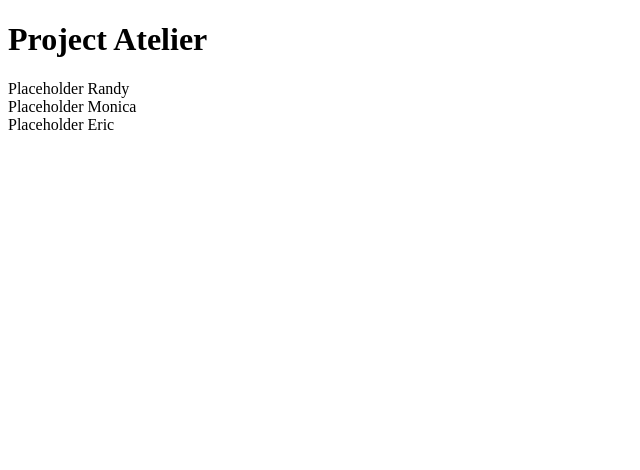
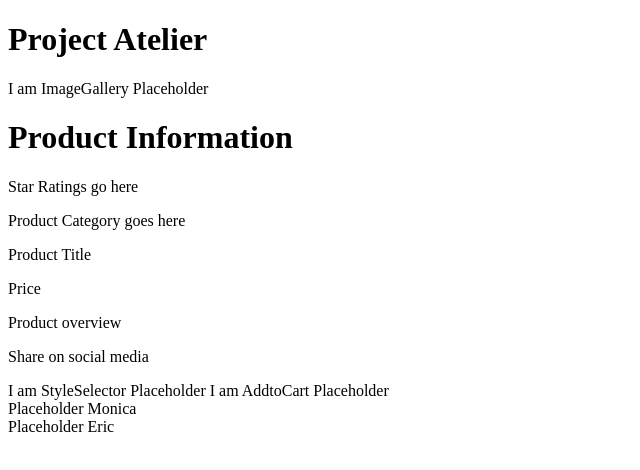
Before and after one commit to animalStyleFries/FrontEndCapstone-EcommercePage, a React app: page / in a window 1280 px wide. Shown: the top 470 px of the page, without its empty margins (0-640 px from the left). Built offline with nearby package versions, Linux system fonts and the light colour scheme; the HTML template or start-up script is replaced by a standard one.

Commit message:
Added style, axios and jest Completed my basic skeleton Wrote 1st jest test

```diff
--- /dev/null
+++ b/babel.config.js
@@ -0,0 +1,6 @@
+module.exports = {
+  presets: [
+    '@babel/preset-env',
+    ['@babel/preset-react', { runtime: 'automatic' }],
+  ],
+};
--- /dev/null
+++ b/src/Main/WidgetRandy/Components/AddtoCart.jsx
@@ -0,0 +1,7 @@
+import React from 'react'
+
+const AddtoCart = (props) => {
+  return (<>I am AddtoCart Placeholder </>)
+}
+
+export default AddtoCart
--- /dev/null
+++ b/src/Main/WidgetRandy/Components/ImageGallery.jsx
@@ -0,0 +1,7 @@
+import React from 'react'
+
+const ImageGallery = (props) => {
+  return (<>I am ImageGallery Placeholder </>)
+}
+
+export default ImageGallery
--- /dev/null
+++ b/src/Main/WidgetRandy/Components/ProductInformation.jsx
@@ -0,0 +1,22 @@
+import React from 'react'
+import axios from 'axios'
+
+//probably need to do some get request here to populate fields
+
+// p.s. not every component needs an import
+
+const ProductInformation = (props) => {
+  return (
+    <div>
+      <h1>Product Information</h1>
+      <p>Star Ratings go here</p>
+      <p>Product Category goes here</p>
+      <p>Product Title</p>
+      <p>Price</p>
+      <p>Product overview</p>
+      <p>Share on social media</p>
+    </div>
+  )
+}
+
+export default ProductInformation
--- /dev/null
+++ b/src/Main/WidgetRandy/Components/StyleSelector.jsx
@@ -0,0 +1,7 @@
+import React from 'react'
+
+const StyleSelector = (props) => {
+  return (<>I am StyleSelector Placeholder </>)
+}
+
+export default StyleSelector
--- a/src/Main/WidgetRandy/main.jsx
+++ b/src/Main/WidgetRandy/main.jsx
@@ -1,8 +1,24 @@
 import React from 'react'
+import styled from 'styled-components'
+import ImageGallery from './Components/ImageGallery.jsx'
+import ProductInformation from './Components/ProductInformation.jsx'
+import StyleSelector from './Components/StyleSelector.jsx'
+import AddtoCart from './Components/AddtoCart.jsx'
+
+// const Title = styled.h1`
+//   font-size: 1.5em;
+//   text-align: center;
+//   color: palevioletred;
+// `;
 
 const MainRandy = () => {
 
-  return (<div>Placeholder Randy</div>)
+  return (<div>
+    <ImageGallery />
+    <ProductInformation />
+    <StyleSelector />
+    <AddtoCart />
+  </div>)
 }
 
 export default MainRandy
--- a/src/index.jsx
+++ b/src/index.jsx
@@ -2,4 +2,4 @@ import React from 'react'
 import ReactDOM from 'react-dom'
 import App from './Main/App.jsx'
 
-ReactDOM.render(<App />, document.getElementById('App'))
+ReactDOM.render(<App />, document.getElementById('app'))
```
Also changed, not shown: package.json (+6 -1 lines), .babelrc (added), 4 other files (tests, documents, lock files or other folders).
